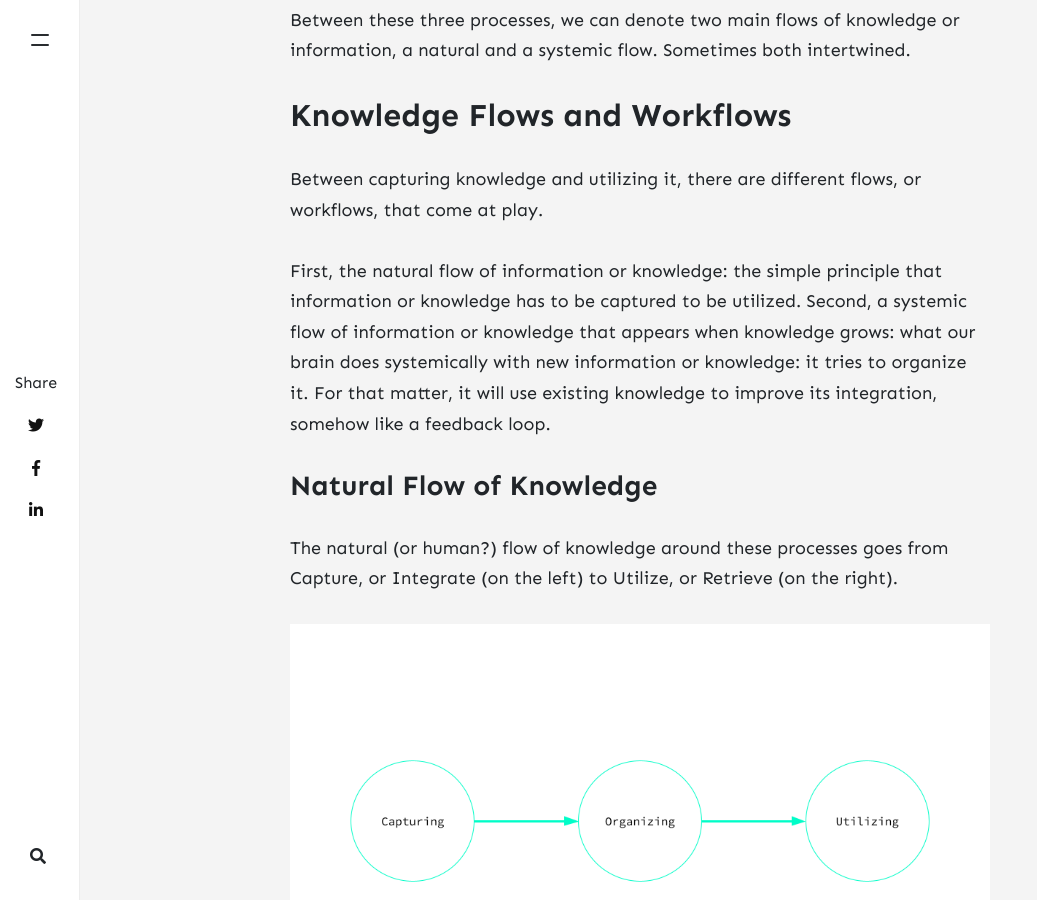
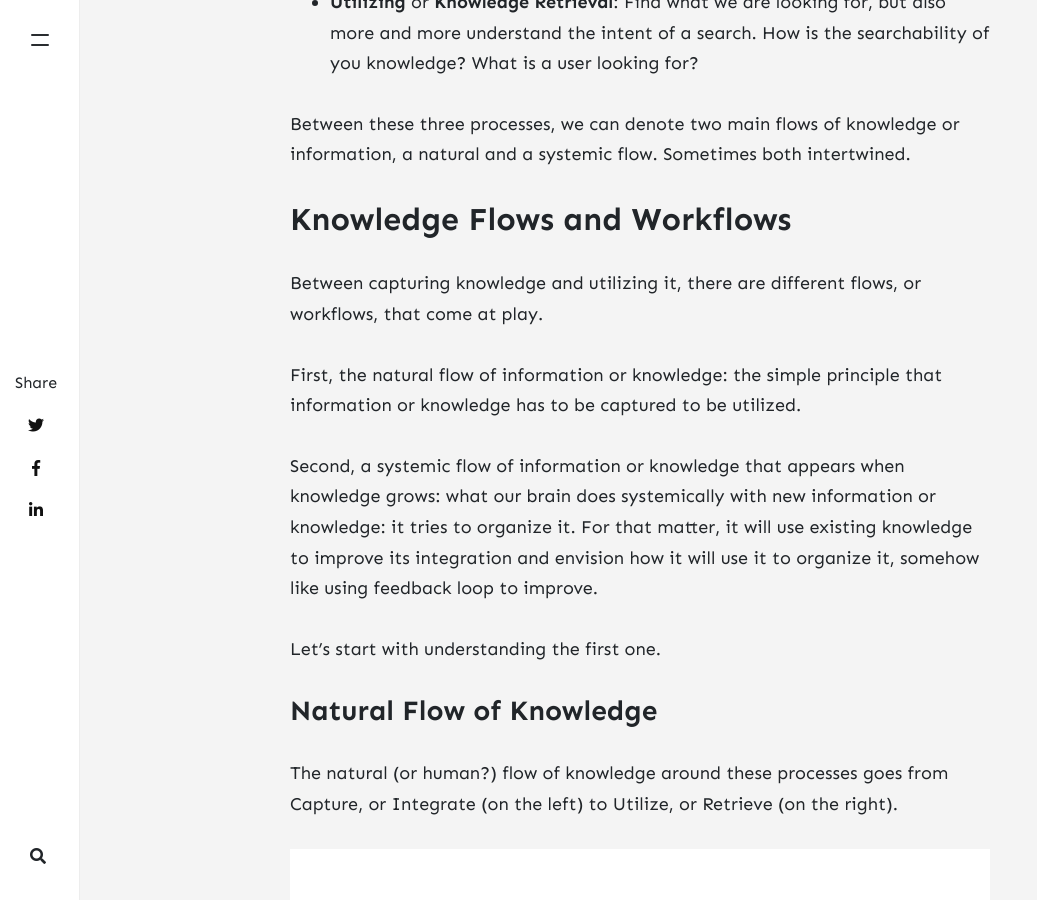
Before and after one commit to cogsea/cogsea.github.io, a Jekyll site: the page built from _posts/2024-01-09-knowledge-processes-and-flows.md, in a window 1280 px wide and 900 px high, scrolled down 2013 px. Shown: the whole window, without its empty margins (0-1037 px from the left). Built offline with Jekyll 4.4.1, drawn with Linux system fonts in a browser that asks for light colours; nearby versions of some CDN libraries; comment, search, counter and statistics services are not loaded; some of the changed text lies outside the part shown.

Commit message:
Fix a few things

```diff
--- a/_posts/2024-01-09-knowledge-processes-and-flows.md
+++ b/_posts/2024-01-09-knowledge-processes-and-flows.md
@@ -10,15 +11,18 @@ categories:
 tags:
   - business
 ---
-Among the many [aspects of Knowledge Management](knowledge-management) (KM), the processes and flows of knowledge and information is an important one that requires a strong understanding for any KM endeavor.
+Among the many [aspects of Knowledge Management](/knowledge-management/) (KM), the processes and flows of knowledge and information is an important one that requires a strong understanding for any KM endeavor.
 
 In this article, we will develop further our understanding of these two components: processes and flows.
 ## Processes in Knowledge Management
 
 We define three main processes in Knowledge Management:
+
 ![](/assets/images/km-chart.png)
+
 - **Capturing** or **Knowledge Integration**: the action and the tools used to integrate knowledge. How to capture knowledge?
-- **Organizing** or **Knowledge Classification or Categorization**: Organize knowledge in a structured, semi-structured or unstructured fashion. This is where we will answer the question: what is the state of our knowledge: Obvious ,Chaotic, Complicated or Complex?
+- **Organizing** or **Knowledge Classification or Categorization**: Organize knowledge in a structured, semi-structured or unstructured fashion.
+This is where we will answer the question: what is the state of our knowledge: Obvious ,Chaotic, Complicated or Complex?
 - **Utilizing** or **Knowledge Retrieval**: Find what we are looking for, but also more and more understand the intent of a search. How is the searchability of you knowledge? What is a user looking for?
 
 Between these three processes, we can denote two main flows of knowledge or information, a natural and a systemic flow. Sometimes both intertwined.
@@ -27,13 +31,21 @@ Between these three processes, we can denote two main flows of knowledge or info
 
 Between capturing knowledge and utilizing it, there are different flows, or workflows, that come at play.
 
-First, the natural flow of information or knowledge: the simple principle that information or knowledge has to be captured to be utilized. Second, a systemic flow of information or knowledge that appears when knowledge grows: what our brain does systemically with new information or knowledge: it tries to organize it. For that matter, it will use existing knowledge to improve its integration, somehow like a feedback loop.
+First, the natural flow of information or knowledge: the simple principle that information or knowledge has to be captured to be utilized.
+
+Second, a systemic flow of information or knowledge that appears when knowledge grows: what our brain does systemically with new information or knowledge: it tries to organize it. For that matter, it will use existing knowledge to improve its integration and envision how it will use it to organize it, somehow like using feedback loop to improve.
+
+<!-- Is Knowledge Management a chicken and egg problem? -->
+
+Let's start with understanding the first one.
+
 ### Natural Flow of Knowledge
 
 The natural (or human?) flow of knowledge around these processes goes from Capture, or Integrate (on the left) to Utilize, or Retrieve (on the right).
 
 
 ![](/assets/images/knowledge-flow.png)
+
 Before anything else, we must capture knowledge. We cannot use something we don't have. Then, naturally, or systemically, our brain will try to organize, categorize or classify things, new information or knowledge in order to remember it and to use it properly.
 
 
@@ -42,6 +54,7 @@ Before anything else, we must capture knowledge. We cannot use something we don'
 Knowledge systems will tend to ensure and implement feedback loops. What Data Science, Machine Learning and AI are very good at doing.
 
 ![](/assets/images/km-feedback-loops.png)
-The way we use and organize things better defines how we should respectively organize and capture them.
 
-In practice: use knowledge on things to organize them and organize things things to capture them.
+The way we use and organize things better defines how we should respectively organize and capture them. In practice: use knowledge on things to organize them and organize things things to capture them.
+
+We will dig deeper into these processes and flows in later article, stay tuned and in the mean time...
```
Also changed, not shown: other parts of _posts/2024-01-09-knowledge-processes-and-flows.md (+1 -0 lines), _posts/2023-12-25-defining-knowledge.md (+4 -2 lines), _posts/2023-12-28-knowledge-management.md (+2 -2 lines), _posts/2024-01-10-ai-augmented-knowledge-management.md (+3 -0 lines).
